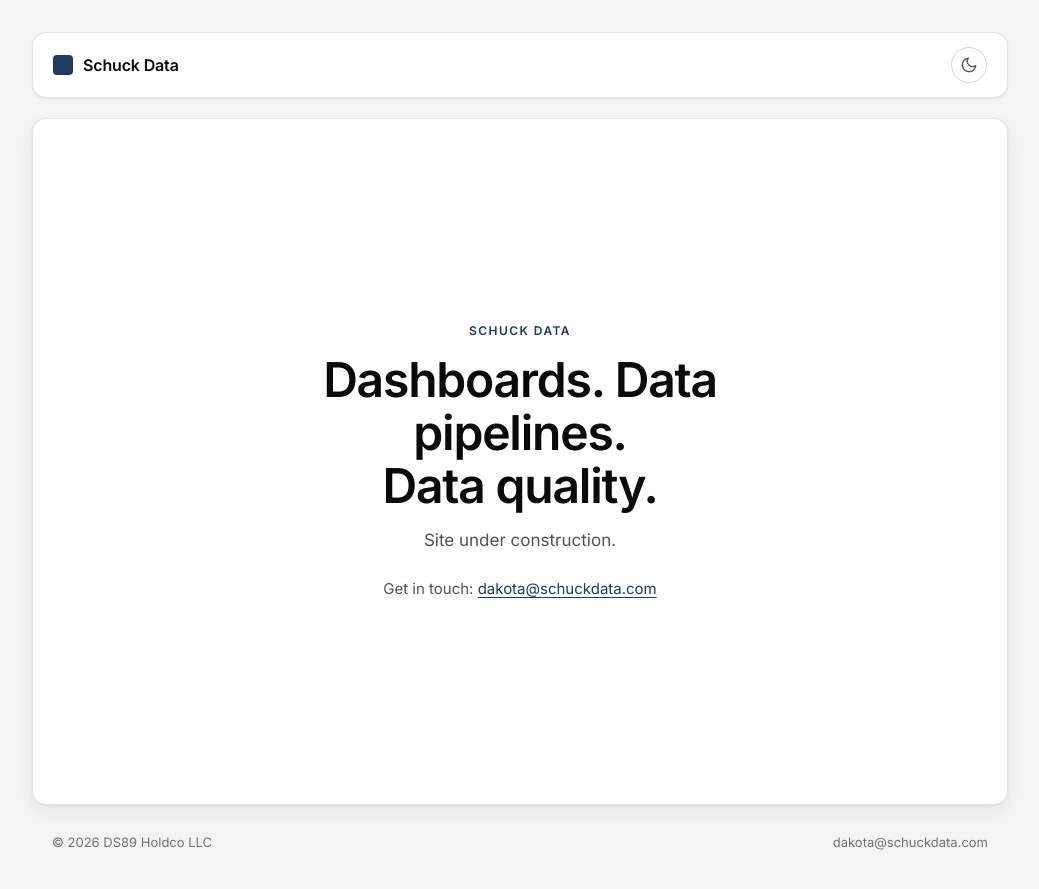
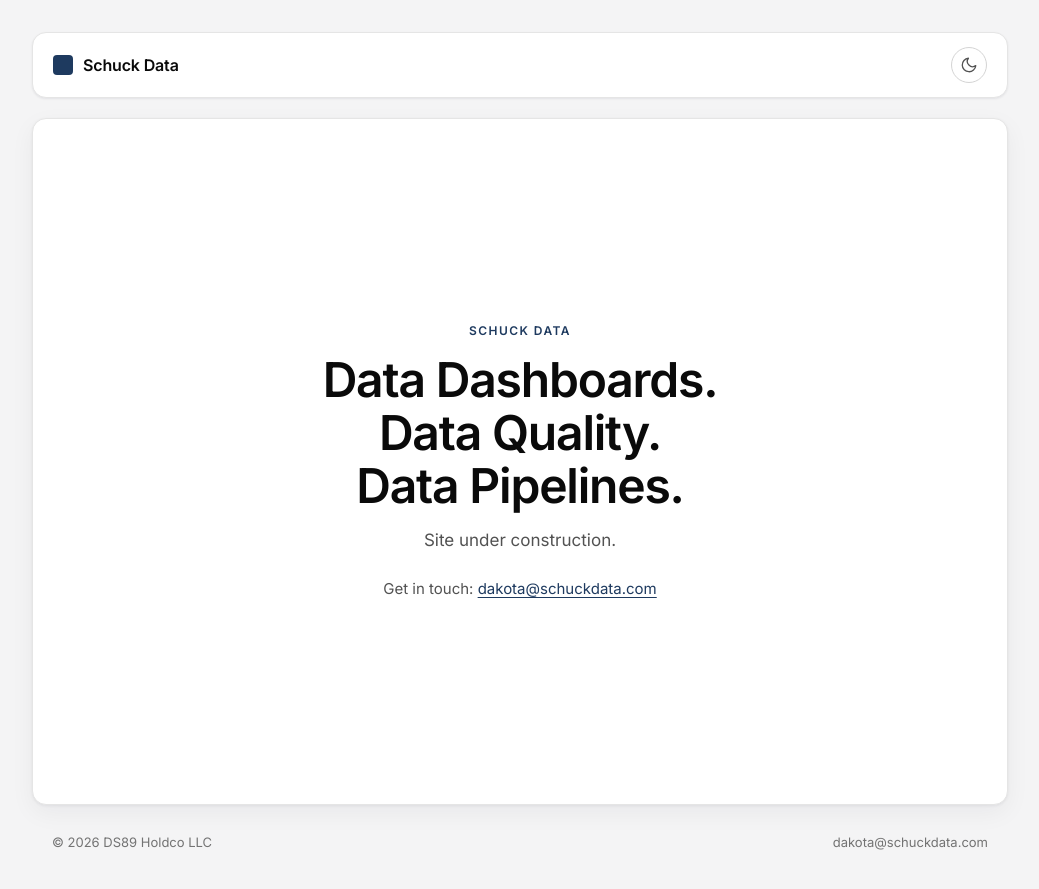
Before and after one commit to schuck-data/schuck-data.github.io, a Jekyll site: the page built from index.html, in a window 1280 px wide. Shown: the top 889 px of the page, without its empty margins (120-1159 px from the left). Built offline with Jekyll 4.4.1, drawn with Linux system fonts in a browser that asks for light colours.

Commit message:
add line breaks

```diff
--- a/index.html
+++ b/index.html
@@ -6,7 +6,7 @@ description: Schuck Data — a consultancy for dashboards, data pipelines, and d
 
 <section class="hero">
     <p class="eyebrow">Schuck Data</p>
-    <h1>Dashboards. Data pipelines.<br>Data quality.</h1>
+    <h1>Data Dashboards.<br>Data Quality.<br>Data Pipelines.</h1>
     <p class="lead">Site under construction.</p>
     <p class="contact-prompt">
         Get in touch: <a href="mailto:dakota@schuckdata.com">dakota@schuckdata.com</a>
```
